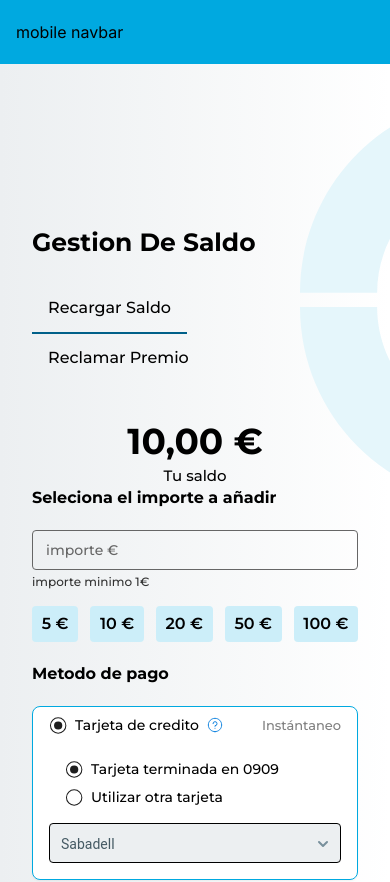
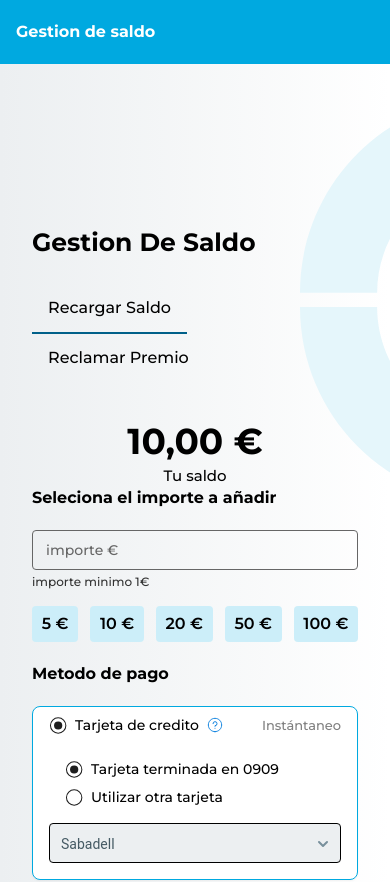
Before and after one commit to angeleesc/pulpo-line-challenger-2, a Next.js app: page / in a window 390 px wide. Shown: the top 882 px of the page. Built offline with nearby package versions, Linux system fonts and the light colour scheme.

Commit message:
confiraciones de mobile nav bar

```diff
--- a/src/app/component/Navbar/MobileNavBar.tsx
+++ b/src/app/component/Navbar/MobileNavBar.tsx
@@ -3,7 +3,7 @@ import React from 'react'
 export default function MobileNavBar() {
   return (
     <nav className="bg-primary-default w-full h-16 flex items-center px-4">
-        mobile navbar
+        <div className='flex font-bold text-white'> <h2>Gestion de saldo</h2> </div>
     </nav>
 
   )
```
